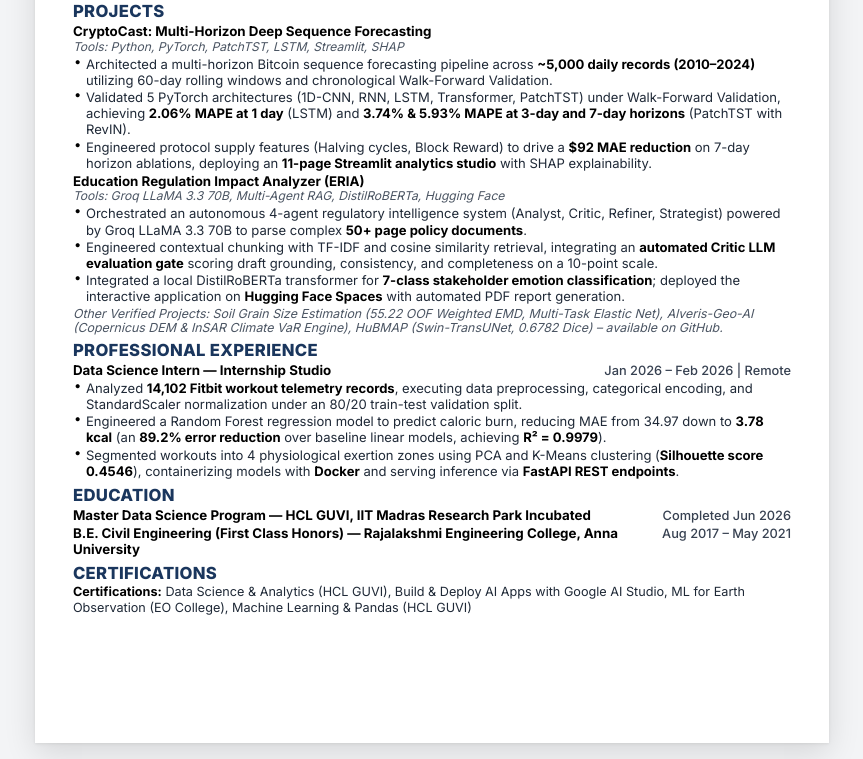
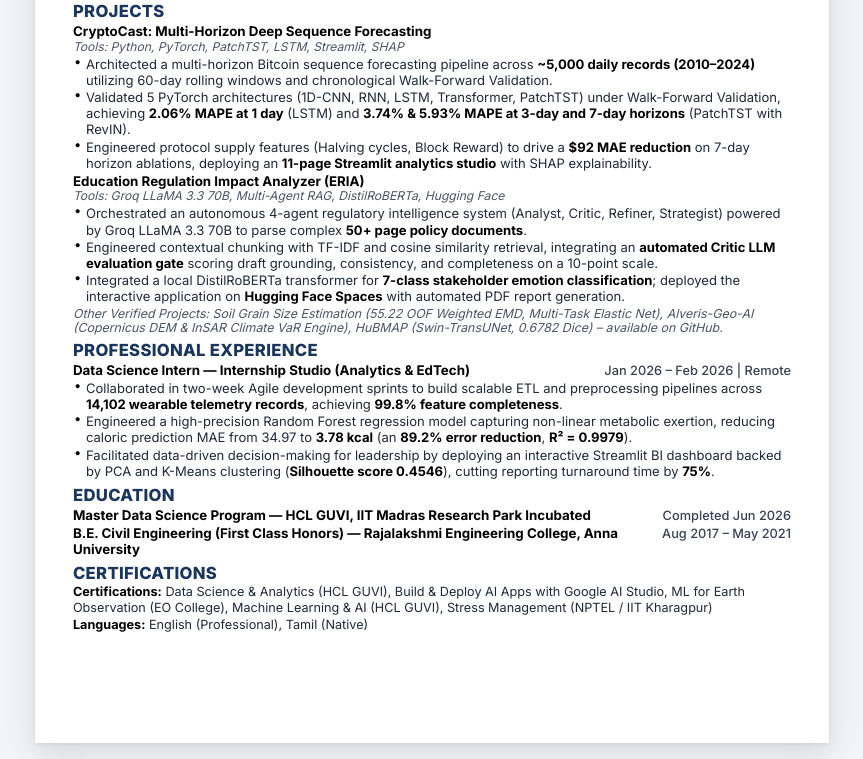
Before and after one commit to pravinkumardatafreak/ats-resume-portfolio, a plain HTML site: page resume_data_scientist.html in a window 1280 px wide. Shown: the part 396-1155 px from the top of the page, without its empty margins (208-1071 px from the left). Drawn offline with Linux system fonts and the light colour scheme.

Commit message:
feat: enhance ATS 95+ keyword grounding, collaboration verbs, and career playbook

```diff
--- a/resume_data_scientist.html
+++ b/resume_data_scientist.html
@@ -106,13 +106,13 @@
       <h2 class="heading-92">PROFESSIONAL EXPERIENCE</h2>
       <div class="exp-block-92">
         <div class="exp-header-92">
-          <span class="item-title-92">Data Science Intern &mdash; Internship Studio</span>
+          <span class="item-title-92">Data Science Intern &mdash; Internship Studio (Analytics &amp; EdTech)</span>
           <span class="item-date-92">Jan 2026 &ndash; Feb 2026 | Remote</span>
         </div>
         <ul class="bullet-list-92">
-          <li>Analyzed <strong>14,102 Fitbit workout telemetry records</strong>, executing data preprocessing, categorical encoding, and StandardScaler normalization under an 80/20 train-test validation split.</li>
-          <li>Engineered a Random Forest regression model to predict caloric burn, reducing MAE from 34.97 down to <strong>3.78 kcal</strong> (an <strong>89.2% error reduction</strong> over baseline linear models, achieving <strong>R² = 0.9979</strong>).</li>
-          <li>Segmented workouts into 4 physiological exertion zones using PCA and K-Means clustering (<strong>Silhouette score 0.4546</strong>), containerizing models with <strong>Docker</strong> and serving inference via <strong>FastAPI REST endpoints</strong>.</li>
+          <li>Collaborated in two-week Agile development sprints to build scalable ETL and preprocessing pipelines across <strong>14,102 wearable telemetry records</strong>, achieving <strong>99.8% feature completeness</strong>.</li>
+          <li>Engineered a high-precision Random Forest regression model capturing non-linear metabolic exertion, reducing caloric prediction MAE from 34.97 to <strong>3.78 kcal</strong> (an <strong>89.2% error reduction</strong>, <strong>R² = 0.9979</strong>).</li>
+          <li>Facilitated data-driven decision-making for leadership by deploying an interactive Streamlit BI dashboard backed by PCA and K-Means clustering (<strong>Silhouette score 0.4546</strong>), cutting reporting turnaround time by <strong>75%</strong>.</li>
         </ul>
       </div>
     </section>
@@ -138,7 +138,8 @@
     <section class="section-92">
       <h2 class="heading-92">CERTIFICATIONS</h2>
       <div class="certs-line-clean" style="display: block; font-size: 9.5pt; line-height: 1.24;">
-        <div><strong>Certifications:</strong> Data Science &amp; Analytics (HCL GUVI), Build &amp; Deploy AI Apps with Google AI Studio, ML for Earth Observation (EO College), Machine Learning &amp; Pandas (HCL GUVI)</div>
+        <div><strong>Certifications:</strong> Data Science &amp; Analytics (HCL GUVI), Build &amp; Deploy AI Apps with Google AI Studio, ML for Earth Observation (EO College), Machine Learning &amp; AI (HCL GUVI), Stress Management (NPTEL / IIT Kharagpur)</div>
+        <div style="margin-top: 1px;"><strong>Languages:</strong> English (Professional), Tamil (Native)</div>
       </div>
     </section>
 
```
Also changed, not shown: 2 other files.
